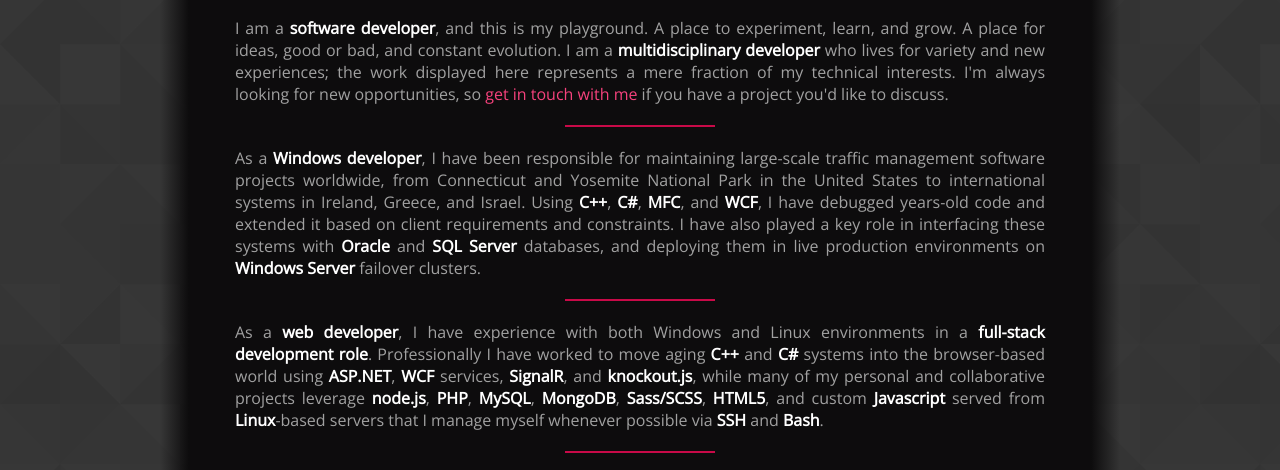
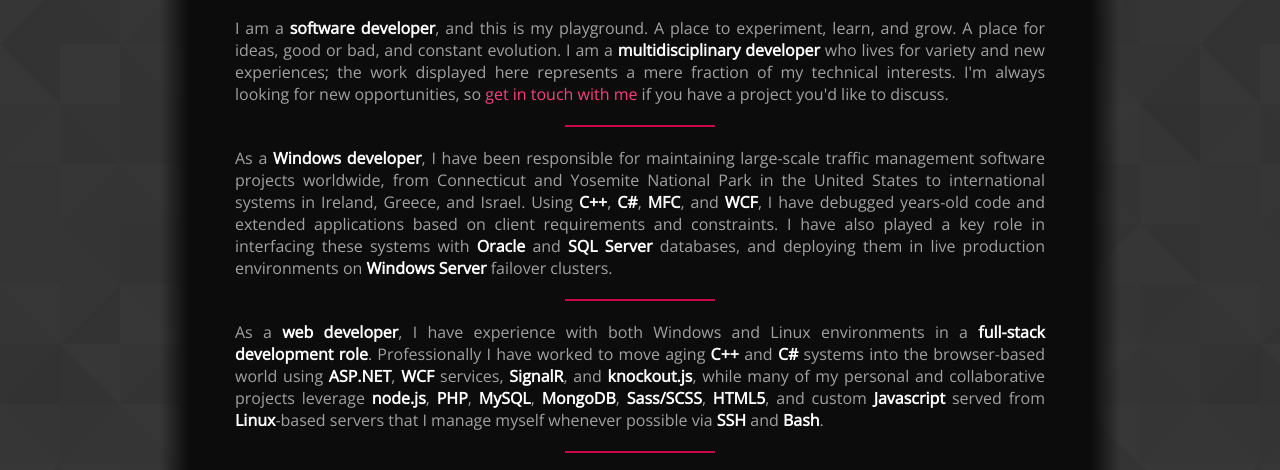
Before and after one commit to ryantaylor/rtaylordev, a plain HTML site: page www/html/index.html in a window 1280 px wide. Shown: the part 316-786 px from the top of the page. Drawn offline with nearby package versions, Linux system fonts and the light colour scheme.

Commit message:
Another minor copy edit.

```diff
--- a/www/html/index.html
+++ b/www/html/index.html
@@ -52,7 +52,7 @@
           <span class="divider"></span>
           <p class="text-content">I am a <b>software developer</b>, and this is my playground. A place to experiment, learn, and grow. A place for ideas, good or bad, and constant evolution. I am a <b>multidisciplinary developer</b> who lives for variety and new experiences; the work displayed here represents a mere fraction of my technical interests. I'm always looking for new opportunities, so <a href="/contact">get in touch with me</a> if you have a project you'd like to discuss.</p>
           <span class="divider"></span>
-          <p class="text-content">As a <b>Windows developer</b>, I have been responsible for maintaining large-scale traffic management software projects worldwide, from Connecticut and Yosemite National Park in the United States to international systems in Ireland, Greece, and Israel. Using <b>C++</b>, <b>C#</b>, <b>MFC</b>, and <b>WCF</b>, I have debugged years-old code and extended it based on client requirements and constraints. I have also played a key role in interfacing these systems with <b>Oracle</b> and <b>SQL Server</b> databases, and deploying them in live production environments on <b>Windows Server</b> failover clusters.</p>
+          <p class="text-content">As a <b>Windows developer</b>, I have been responsible for maintaining large-scale traffic management software projects worldwide, from Connecticut and Yosemite National Park in the United States to international systems in Ireland, Greece, and Israel. Using <b>C++</b>, <b>C#</b>, <b>MFC</b>, and <b>WCF</b>, I have debugged years-old code and extended applications based on client requirements and constraints. I have also played a key role in interfacing these systems with <b>Oracle</b> and <b>SQL Server</b> databases, and deploying them in live production environments on <b>Windows Server</b> failover clusters.</p>
           <span class="divider"></span>
           <p class="text-content">As a <b>web developer</b>, I have experience with both Windows and Linux environments in a <b>full-stack development role</b>. Professionally I have worked to move aging <b>C++</b> and <b>C#</b> systems into the browser-based world using <b>ASP.NET</b>, <b>WCF</b> services, <b>SignalR</b>, and <b>knockout.js</b>, while many of my personal and collaborative projects leverage <b>node.js</b>, <b>PHP</b>, <b>MySQL</b>, <b>MongoDB</b>, <b>Sass/SCSS</b>, <b>HTML5</b>, and custom <b>Javascript</b> served from <b>Linux</b>-based servers that I manage myself whenever possible via <b>SSH</b> and <b>Bash</b>.</p>
           <span class="divider"></span>
```
